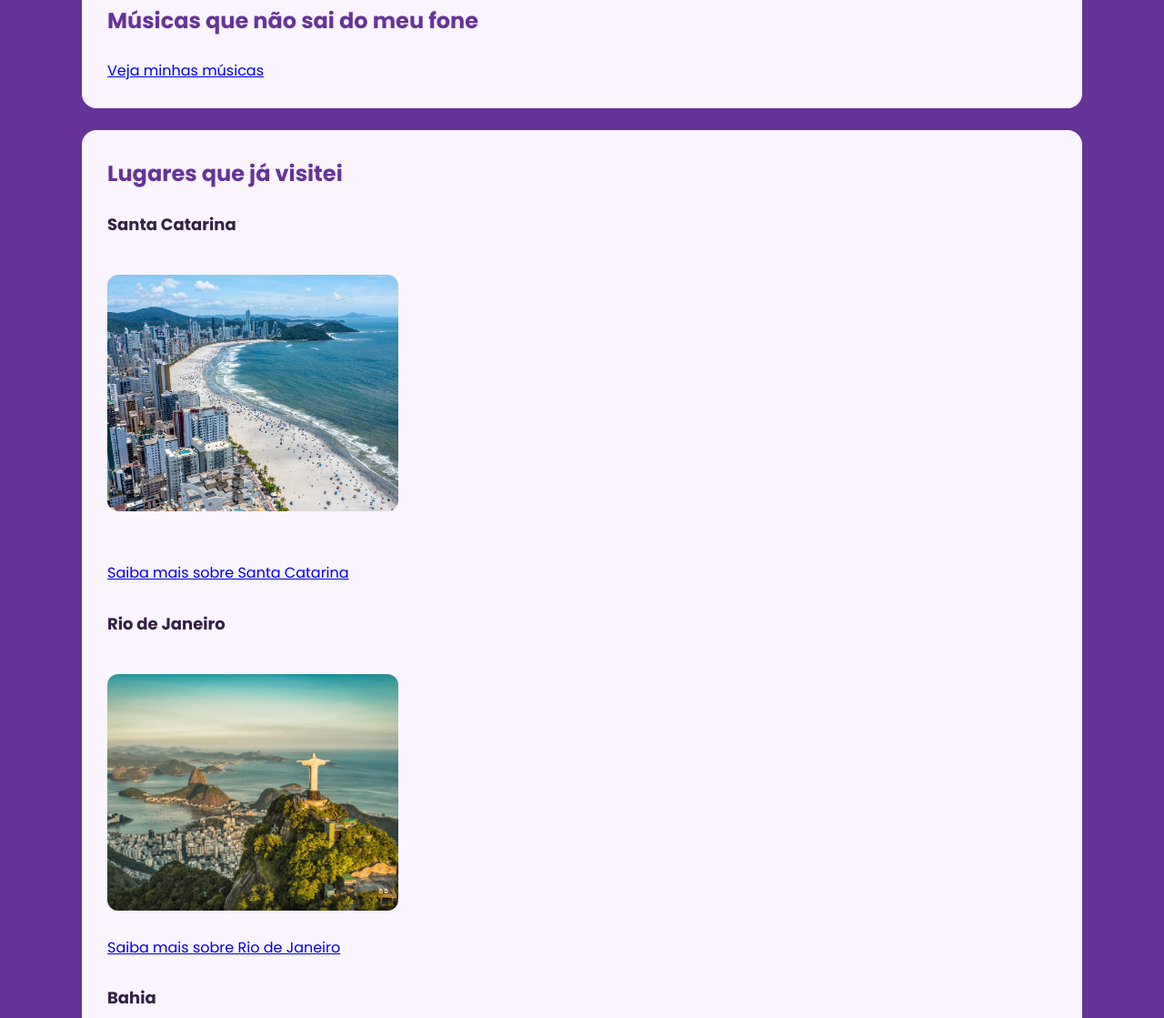
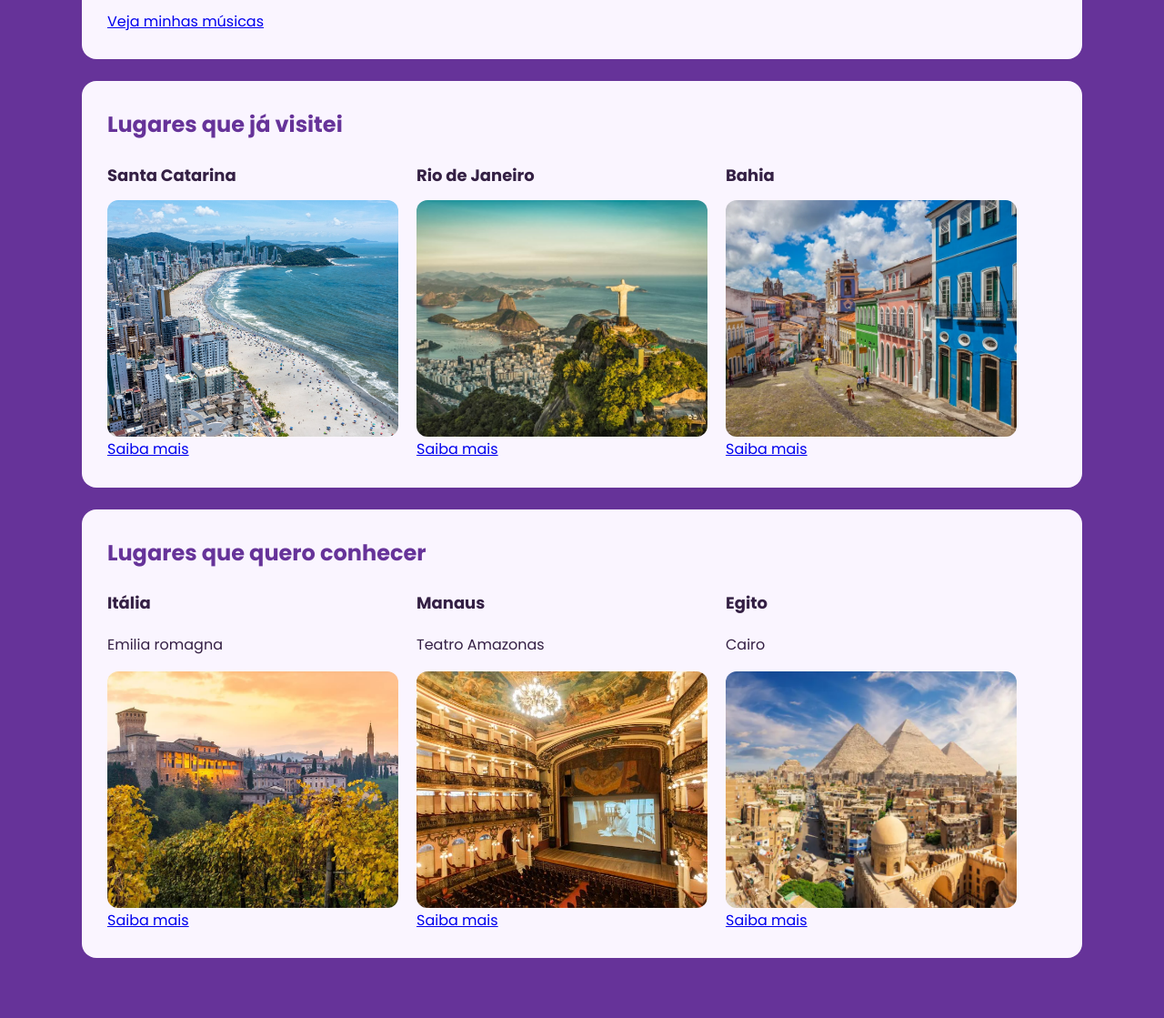
Before and after one commit to beniniisabella/Isabella_sobre-mim, a plain HTML site: page index.html in a window 1280 px wide. Shown: the part 1573-2692 px from the top of the page at 91% size. After the commit the page ends 2666 px from the top, so only its background shows below. Drawn offline with Linux system fonts and the light colour scheme.

Commit message:
style: organizando e arrumando os cards de viagens

```diff
--- a/index.html
+++ b/index.html
@@ -5,7 +5,6 @@
 <head>
     <meta charset="UTF-8">
     <meta name="viewport" content="width=device-width, initial-scale=1.0">
-    <link rel="stylesheet" href="index.css">
     <link href="https://fonts.googleapis.com/css2?family=Poppins:wght@400;500;600;700&display=swap" rel="stylesheet">
     <link rel="stylesheet" href="index.css">
 
@@ -44,8 +43,6 @@
                 <li>Sei andar de skate</li>
                 <li>Fiz quase toda a minha vida ginástica artística</li>
             </ul>
-
-            <br><br>
         </section>
 
         <section>
@@ -70,9 +67,9 @@
         </section>
 
         <section>
-            <h2>Músicas que não sai do meu fone</h2>
+            <h2>Músicas que não saem do meu fone</h2>
 
-            <a href="assets/https://open.spotify.com/playlist/2Ec2837c3B3qZf9vOHxlQZ" target="_blank">
+            <a href="https://open.spotify.com/playlist/2Ec2837c3B3qZf9vOHxlQZ" target="_blank" rel="noopener noreferrer">
             Veja minhas músicas
             </a>
         </section>
@@ -80,89 +77,80 @@
         <section>
             <h2>Lugares que já visitei</h2>
 
+            <div class="galeria">
+                <article>
                     <h3>Santa Catarina</h3>
-            <br>
 
-            <img src="assets/santa_catarina.jpg" width="350">
-            <br><br>
+                    <img src="assets/santa_catarina.jpg" alt="Praia em Santa Catarina">
 
-            <a href="https://pt.wikipedia.org/wiki/Santa_Catarina" target="_blank">
-                Saiba mais sobre Santa Catarina
+                    <a href="https://pt.wikipedia.org/wiki/Santa_Catarina" target="_blank" rel="noopener noreferrer">
+                        Saiba mais
                     </a>
+                </article>
 
-            <br><br>
+                <article>
+                    <h3>Rio de Janeiro</h3>
 
-            <h3>Rio de Janeiro</h3>
-            <br>
+                    <img src="assets/Dicas-Rio-de-Janeiro-1.jpg" alt="Cristo Redentor e vista do Rio de Janeiro">
 
-            <img src="assets/Dicas-Rio-de-Janeiro-1.jpg" width="350">
-            <br>
+                    <a href="https://pt.wikipedia.org/wiki/Rio_de_Janeiro" target="_blank" rel="noopener noreferrer">
+                        Saiba mais
+                    </a>
+                </article>
 
-            <a href="https://pt.wikipedia.org/wiki/Rio_de_Janeiro" target="_blank">
-                Saiba mais sobre Rio de Janeiro
+                <article>
+                    <h3>Bahia</h3>
+
+                    <img src="assets/bahia.webp" alt="Casarões coloridos na Bahia">
+
+                    <a href="https://pt.wikipedia.org/wiki/Bahia"   target="_blank" rel="noopener noreferrer">
+                        Saiba mais
                     </a>
-
-            <br><br>
-
-            <h3>Bahia</h3>
-            <br>
-
-            <img src="assets/bahia.webp" width="350">
-            <br>
-
-            <a href="https://pt.wikipedia.org/wiki/Bahia" target="_blank">
-                Saiba mais sobre Bahia
-            </a>
-
-            <br><br><br>
+                </article>
+            </div>
         </section>
 
         <section>
             <h2>Lugares que quero conhecer</h2>
-            <br>
 
-            <ul>
-                <li>Itália</li>
-            </ul>
+            <div class="galeria">
+                <article>
 
+                    <h3>Itália</h3>
                     <p>Emilia romagna</p>
 
-            <img src="assets/emilia-romana-italia.jpg" width="350">
-            <br>
+                    <img src="assets/emilia-romana-italia.jpg"  alt="Paisagem de Emilia-Romagna na Itália">
 
                     <a href="https://en.wikipedia.org/wiki/Emilia-Romagna" target="_blank">
-                Saiba mais sobre Emilia romagna
+                        Saiba mais
                     </a>
 
-            <br><br>
+                </article>
 
-            <ul>
-                <li>Manaus</li>
-            </ul>
+                <article>
 
+                    <h3>Manaus</h3>
                     <p>Teatro Amazonas</p>
 
-            <img src="assets/teatro-amazonas-palco-luca-meola-odtpaixww4ddudl0j25uk02zi8h0wv7nl7emgpfwiq.jpg" width="350">
-            <br>
+                    <img src="assets/teatro-amazonas-palco-luca-meola-odtpaixww4ddudl0j25uk02zi8h0wv7nl7emgpfwiq.jpg" alt="Interior do Teatro Amazonas">
 
-            <a href="https://cultura.am.gov.br/espacos-culturais/teatros/teatro-amazonas/" target="_blank">
-                Saiba mais sobre o Teatro Amazonas
+                    <a href="https://cultura.am.gov.br/espacos-culturais/teatros/teatro-amazonas/" target="_blank" rel="noopener noreferrer">
+                        Saiba mais
                     </a>
+                </article>
 
-            <br><br>
+                <article>
 
-            <ul>
-                <li>Egito</li>
-            </ul>
-
+                    <h3>Egito</h3>
                     <p>Cairo</p>
 
-            <img src="assets/que-ver-cairo-egipto.webp" width="350">
-            <br>
+                    <img src="assets/que-ver-cairo-egipto.webp"  alt="Vista do Cairo e das pirâmides">
 
-            <a href="https://pt.wikipedia.org/wiki/Cairo" target="_blank">
-                Saiba mais sobre Cairo
+                    <a href="https://pt.wikipedia.org/wiki/Cairo" target="_blank" rel="noopener noreferrer">
+                        Saiba mais
                     </a>
+                </article>
+            </div>
         </section>
     </main>
 </body>
```
Lines whose indentation alone changed are shown as unchanged.
